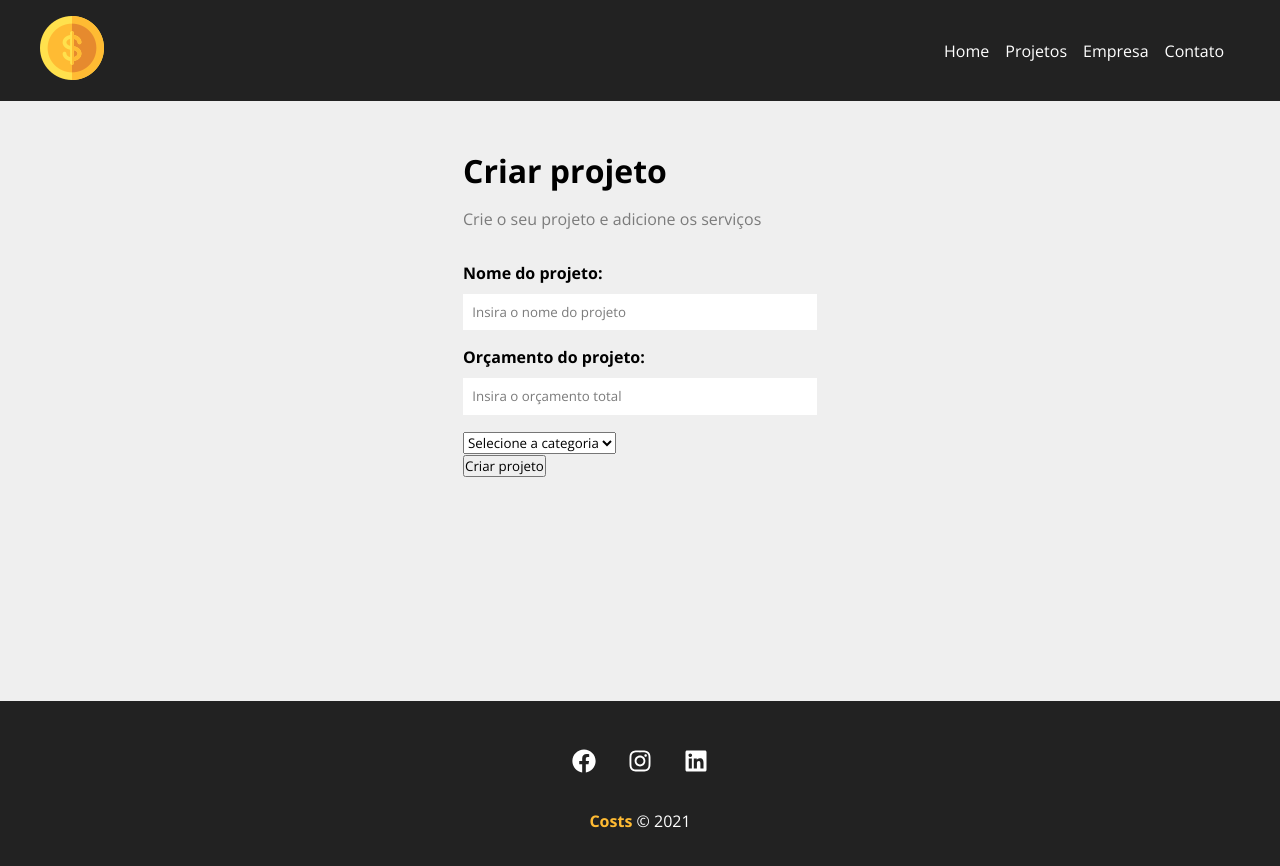
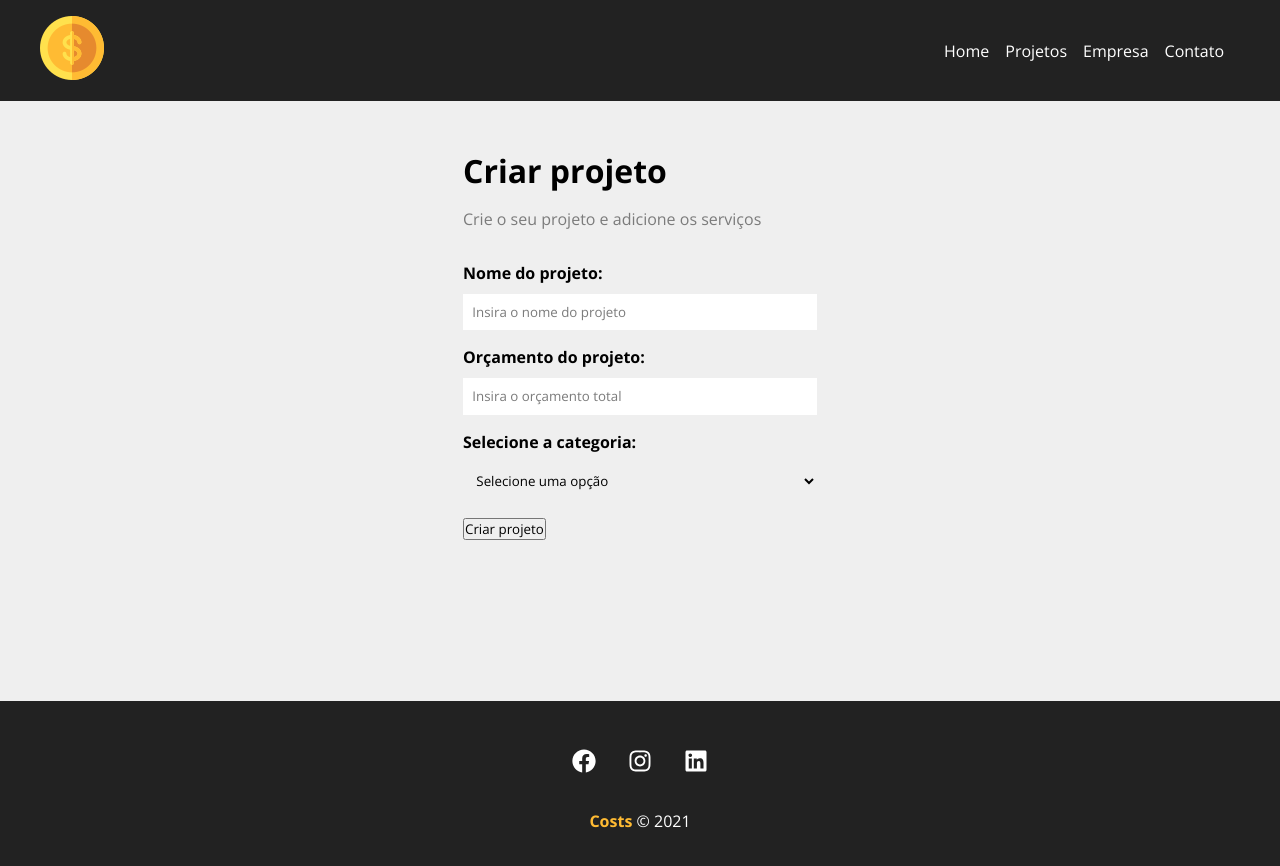
Before and after one commit to AlefMemTav/react-costs-app, a JavaScript app: page /newproject in a window 1280 px wide. Shown: the top 866 px of the page. Built offline with nearby package versions, Linux system fonts and the light colour scheme; the HTML template or start-up script is replaced by a standard one.

Commit message:
Created Select and Select.module.css

```diff
--- /dev/null
+++ b/src/components/form/Select.js
@@ -0,0 +1,18 @@
+import styles from './Select.module.css'
+
+function Select({text, name, options, handleOnChange, value }) {
+  return (
+    <div className={styles.form_control}>
+      <label htmlFor={name}>{text}:</label>
+      <select
+        name={name}
+        id={name}
+        onChange={handleOnChange}
+        value={value || ''}>
+        <option>Selecione uma opção</option>
+      </select>
+    </div>
+  )
+}
+
+export default Select
--- /dev/null
+++ b/src/components/form/Select.module.css
@@ -0,0 +1,16 @@
+.form_control {
+    display: flex;
+    flex-direction: column;
+    margin-bottom: 1em;
+  }
+
+  .form_control label {
+    margin-bottom: 0.6em;
+    font-weight: bold;
+  }
+
+  .form_control select {
+    padding: 0.7em;
+    border-radius: 0;
+    border: none;
+  }
--- a/src/components/project/ProjectForm.js
+++ b/src/components/project/ProjectForm.js
@@ -1,4 +1,5 @@
 import Input from '../form/Input'
+import Select from '../form/Select'
 
 import styles from './ProjectForm.module.css'
 
@@ -17,13 +18,9 @@
                 name="budget"
                 placeholder="Insira o orçamento total"
             />
-            <div>
-                <select name="category_id">
-                    <option disabled selected>
-                        Selecione a categoria
-                    </option>
-                </select>
-            </div>
+            <Select
+                name="category_id"
+                text="Selecione a categoria" />
             <div>
                 <input type="submit" value="Criar projeto" />
             </div>
```
